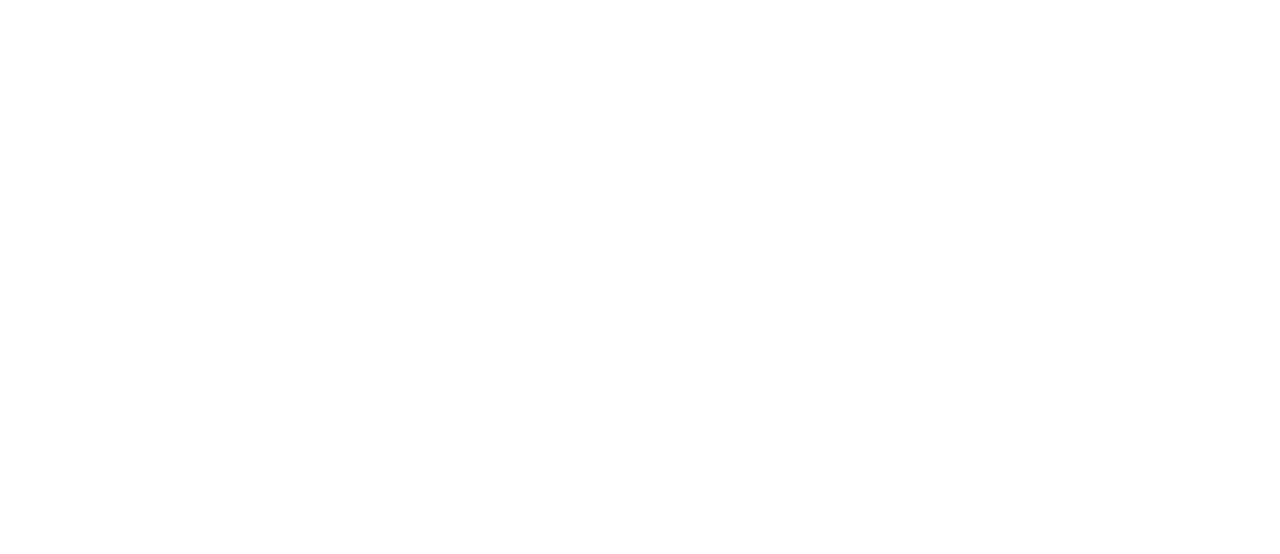
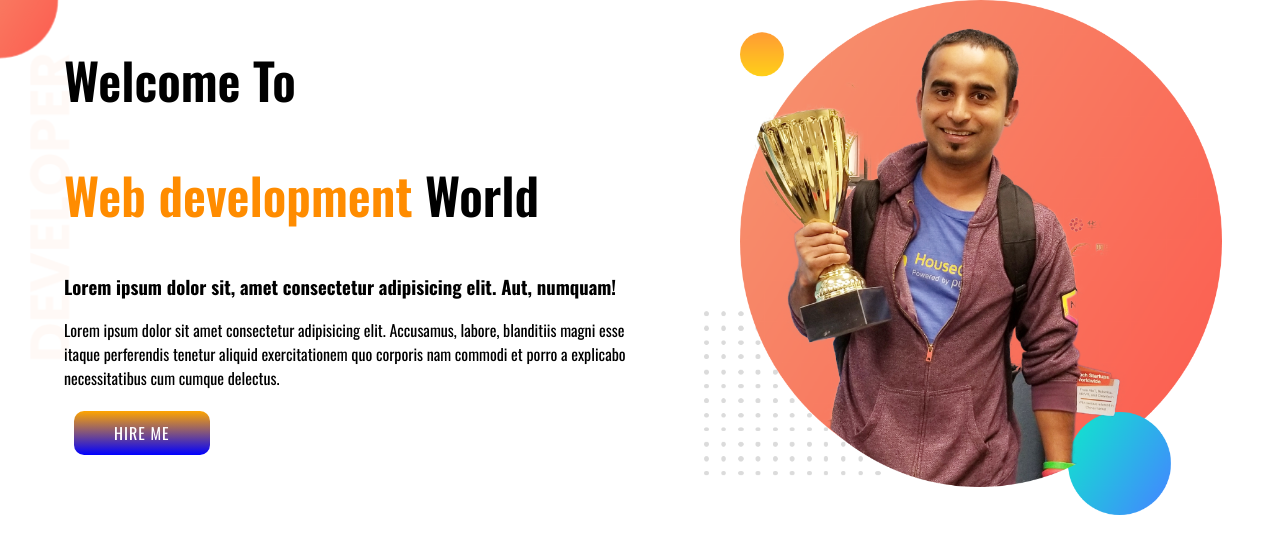
Before and after one commit to andshajon/developer-portfolio-practice, a plain HTML site: page index.html in a window 1280 px wide. Drawn offline with nearby package versions, Linux system fonts and the light colour scheme.

Commit message:
top banner added

```diff
--- a/index.html
+++ b/index.html
@@ -5,9 +5,29 @@
     <meta http-equiv="X-UA-Compatible" content="IE=edge">
     <meta name="viewport" content="width=device-width, initial-scale=1.0">
     <title>Developer-portfoli-practice</title>
+    <link rel="preconnect" href="https://fonts.googleapis.com">
+    <link rel="preconnect" href="https://fonts.gstatic.com" crossorigin>
+    <link href="https://fonts.googleapis.com/css2?family=Oswald:wght@200;300;400;500;600;700&family=Rowdies:wght@300;400;700&display=swap" rel="stylesheet">
     <link rel="stylesheet" href="style.css">
 </head>
 <body>
+  <section class="top-banner">
+
+    <div class="half-width">
+
+        <h1>Welcome To</h1>
+        <h1 > <span class="orange-color">Web development</span> World
+        </h1>
+        <h3>Lorem ipsum dolor sit, amet consectetur adipisicing elit. Aut, numquam!</h3>
+        <p class="para">Lorem ipsum dolor sit amet consectetur adipisicing elit. Accusamus, labore, blanditiis magni esse itaque perferendis tenetur aliquid exercitationem quo corporis nam commodi et porro a explicabo necessitatibus cum cumque delectus.</p>
+        <a class="link-button" href="https://www.linkedin.com/in/shajonahmed/" target="_blank">Hire Me</a>
+
+    </div>
+    <div class="half-width" >
+        <img src="images/jhankar.png" alt="">
+
+    </div>
+  </section>
 
 
 
--- a/style.css
+++ b/style.css
@@ -0,0 +1,46 @@
+
+body{
+    font-family: 'Oswald',sans-serif;
+    margin: 0px;
+    padding: 0px;
+
+}
+h1{
+    font-weight: 600;
+    font-size: 50px;
+
+}
+
+.orange-color{
+    color: darkorange;
+}
+
+.top-banner{
+    display:flex;
+    background-image: url(images/top-banner.png);
+    background-repeat: no-repeat;
+}
+.half-width{
+    width: 50% ;
+    padding-left: 5%;
+}
+.half-width img{
+    width: 90%;
+}
+.link-button{
+    text-decoration: none;
+    background-image: linear-gradient(orange,blue) ;
+    padding: 10px 40px;
+    color:white;
+    border-radius: 10px;
+    margin-left: 10px;
+    text-transform: uppercase;
+    letter-spacing: 1px;
+
+
+}
+.para{
+
+    padding-bottom: 15px;
+
+}
```
Also changed, not shown: images/dream-bg.png (added), images/exp-bg.png (added), images/jhankar.png (added), images/jhankar2.png (added), images/my-bg.png (added), images/my-bg2.png (added), images/top-banner.png (added), 7 other files.
